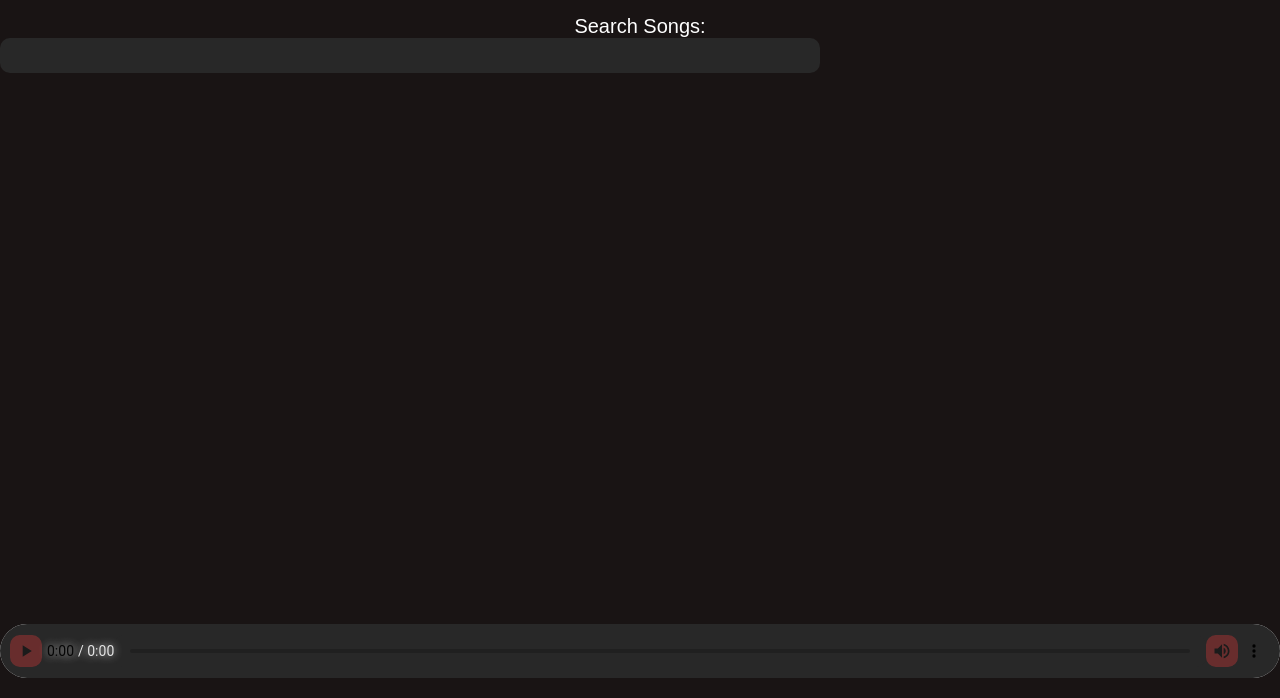
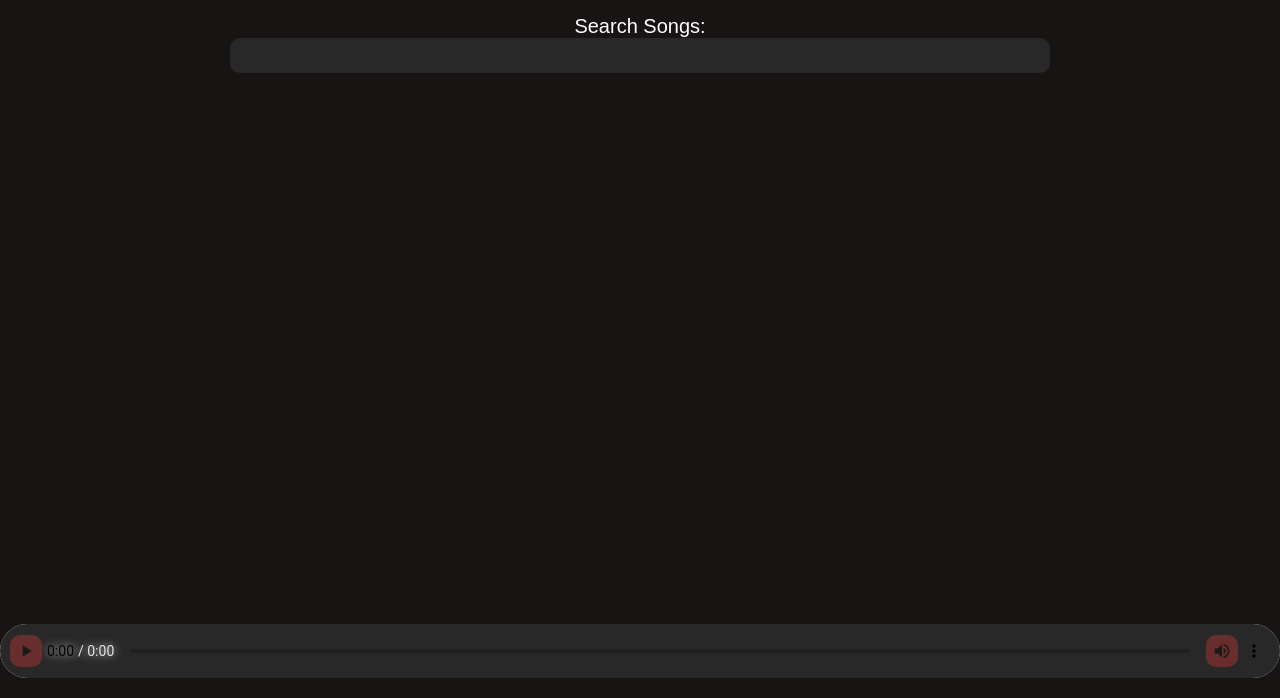
Before and after one commit to RealMeowzers/audiohaven, a plain HTML site: page index.html in a window 1280 px wide. Shown: the part 102-800 px from the top of the page. Drawn offline with Linux system fonts and the light colour scheme.

Commit message:
Update index.html

```diff
--- a/index.html
+++ b/index.html
@@ -125,7 +125,7 @@ audio {
       </audio>
     </div>
     <div id="player">
-    <input id="lst" list="songs" type="text">
+      <center><input id="lst" list="songs" type="text"></center>
       <datalist id="songs">
         <option value="Hey Ya" label="By Outkast [3:59]">
         <option value="Waiting For Love" label="By Avicii [3:51]">
```
